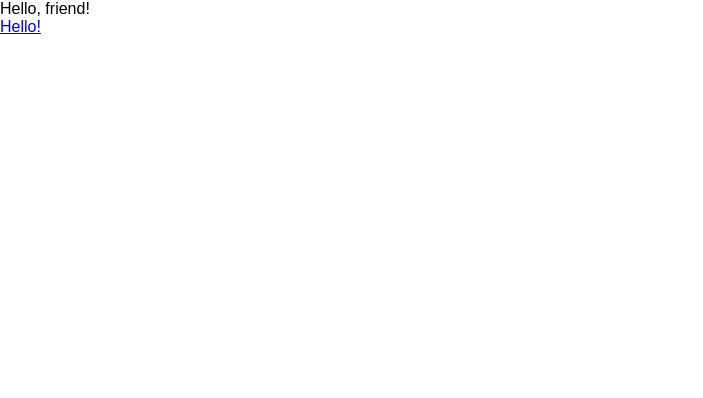
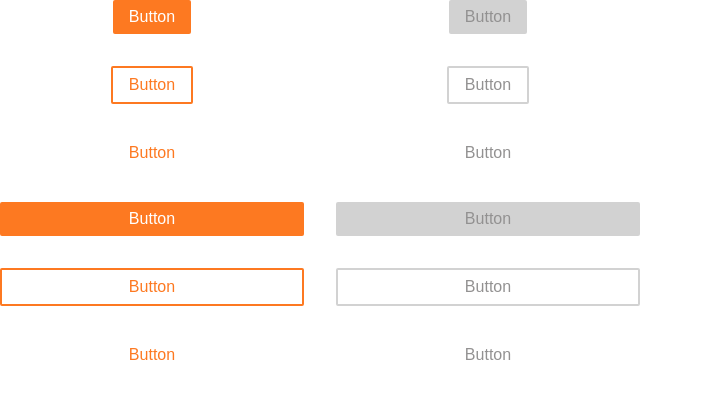
Before and after one commit to CodectiveOrg/recipes, a React (Vite) app: page / in a window 1280 px wide. Shown: the top 398 px of the page, without its empty margins (0-703 px from the left). Built offline with nearby package versions, Linux system fonts and the light colour scheme.

Commit message:
[ADD] test page

```diff
--- a/src/components/button/button.component.tsx
+++ b/src/components/button/button.component.tsx
@@ -7,13 +7,13 @@ import styles from "./button.module.css";
 type Props = ComponentProps<"button"> & {
   className?: string;
   variant?: "contained" | "outlined" | "text";
-  fullWidth?: boolean;
+  fullwidth?: boolean;
 };
 
 export default function ButtonComponent({
   className,
   variant = "contained",
-  fullWidth = false,
+  fullwidth = false,
   children,
   ...otherProps
 }: Props): ReactNode {
@@ -22,7 +22,7 @@ export default function ButtonComponent({
       className={clsx(
         styles.button,
         styles[variant],
-        fullWidth && styles.fullWidth,
+        fullwidth && styles.fullwidth,
         className,
       )}
       {...otherProps}
--- a/src/components/button/button.module.css
+++ b/src/components/button/button.module.css
@@ -1,10 +1,10 @@
 :root {
-  --color-orange: rgb(253 122 34 / 100%);
-  --color-orange-hover: rgb(253 122 34 / 8%);
-  --color-orange-active: rgb(242 207 184 / 37%);
-  --color-orange-active-bg: rgb(255 145 77 / 100%);
-  --color-disabled-bg: rgb(181 181 181);
-  --color-disabled-text: rgb(75 74 74);
+  --color-orange: hsl(24deg 98% 56%);
+  --color-orange-hover: hsl(24deg 98% 56% / 8%);
+  --color-orange-active: hsl(24deg 69% 84% / 37%);
+  --color-orange-active-bg: hsl(23deg 100% 65%);
+  --color-disabled-bg: hsl(0deg 0% 71%);
+  --color-disabled-text: hsl(0deg 1% 29%);
 }
 
 .button {
@@ -17,18 +17,14 @@
   padding: 0.5rem 1rem;
 
   border: none;
-  border-radius: 3px;
+  border-radius: 2px;
 
   transition: 250ms;
 
   cursor: pointer;
 
-  &.medium {
-    inline-size: 6rem;
-  }
-
-  &.large {
-    inline-size: 12rem;
+  &.fullwidth {
+    inline-size: 100%;
   }
 
   &:disabled {
--- a/src/pages/home/home.module.css
+++ b/src/pages/home/home.module.css
@@ -0,0 +1,8 @@
+.home {
+  display: grid;
+  grid-template-columns: 1fr 1fr;
+  justify-items: center;
+  gap: 2rem;
+
+  inline-size: 40rem;
+}
--- a/src/pages/home/home.page.tsx
+++ b/src/pages/home/home.page.tsx
@@ -1,15 +1,42 @@
 import type { ReactNode } from "react";
 
-import { Link } from "react-router";
+import ButtonComponent from "@/components/button/button.component.tsx";
 
 import styles from "./home.module.css";
 
 export default function HomePage(): ReactNode {
   return (
     <div className={styles.home}>
-      Hello, friend!
-      <br />
-      <Link to="/hello">Hello!</Link>
+      <ButtonComponent variant="contained">Button</ButtonComponent>
+      <ButtonComponent variant="contained" disabled>
+        Button
+      </ButtonComponent>
+      <ButtonComponent variant="outlined">Button</ButtonComponent>
+      <ButtonComponent variant="outlined" disabled>
+        Button
+      </ButtonComponent>
+      <ButtonComponent variant="text">Button</ButtonComponent>
+      <ButtonComponent variant="text" disabled>
+        Button
+      </ButtonComponent>
+      <ButtonComponent fullwidth variant="contained">
+        Button
+      </ButtonComponent>
+      <ButtonComponent fullwidth variant="contained" disabled>
+        Button
+      </ButtonComponent>
+      <ButtonComponent fullwidth variant="outlined">
+        Button
+      </ButtonComponent>
+      <ButtonComponent fullwidth variant="outlined" disabled>
+        Button
+      </ButtonComponent>
+      <ButtonComponent fullwidth variant="text">
+        Button
+      </ButtonComponent>
+      <ButtonComponent fullwidth variant="text" disabled>
+        Button
+      </ButtonComponent>
     </div>
   );
 }
```
